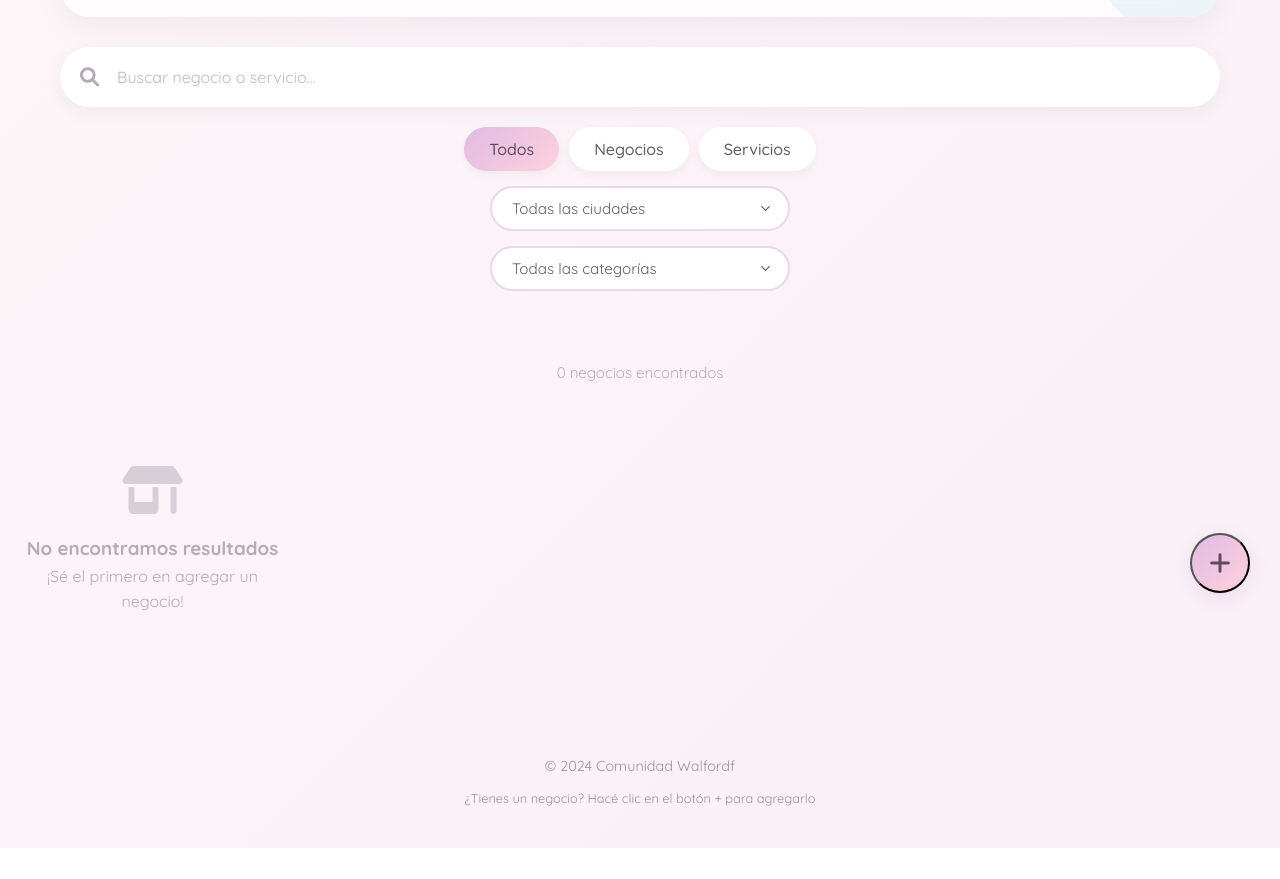
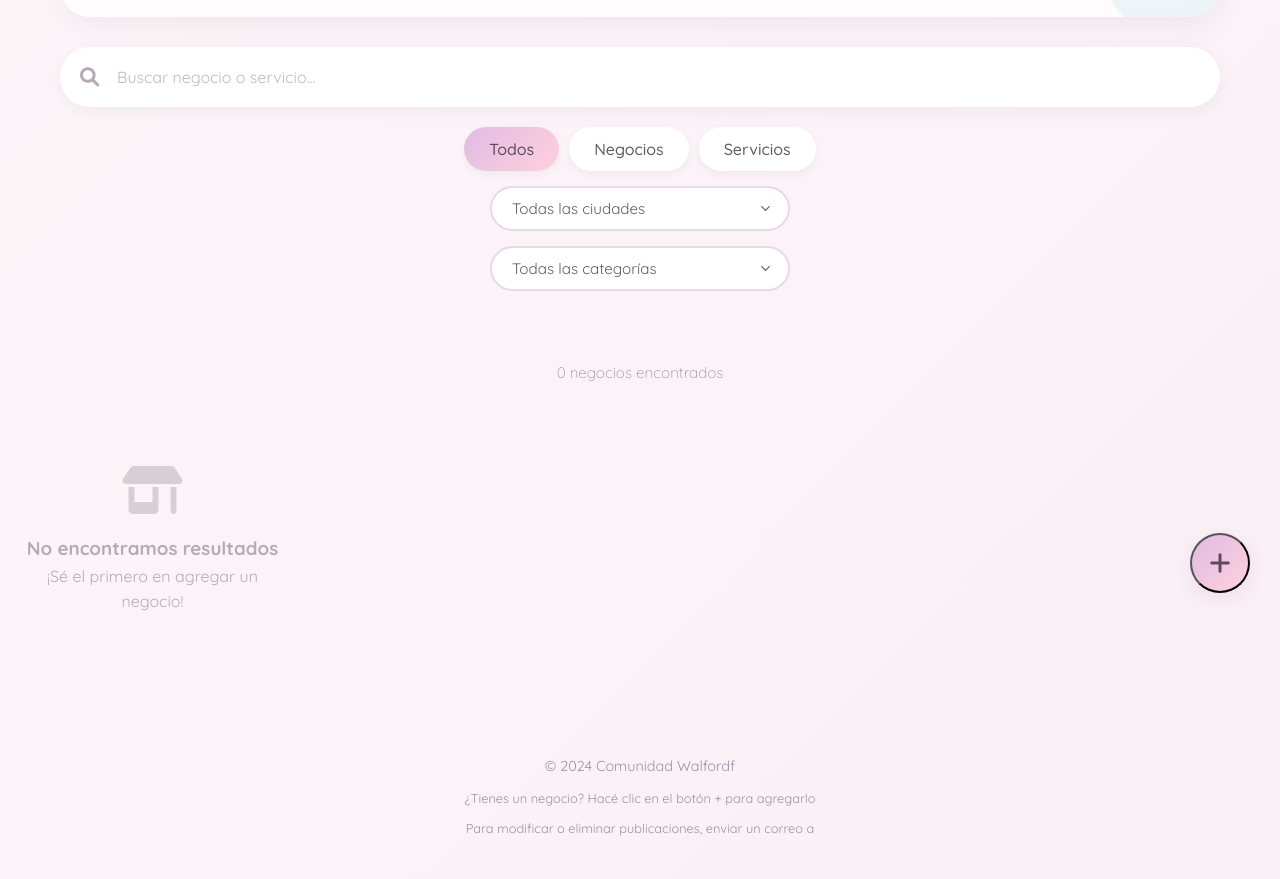
Before and after one commit to niospe/pizarronwaldorf, a plain HTML site: page index.html in a window 1280 px wide. Shown: the part 177-1056 px from the top of the page. Before the commit the page ends 1025 px from the top, so only its background shows below. Drawn offline with Linux system fonts and the light colour scheme; no server answers.

Commit message:
Correct email link in footer
Fix footer email link formatting.

```diff
--- a/index.html
+++ b/index.html
@@ -171,6 +171,7 @@
     <footer class="footer fade-in">
         <p>© 2024 Comunidad Walfordf</p>
         <p class="footer-small">¿Tienes un negocio? Hacé clic en el botón + para agregarlo</p>
+        <p class="footer-small">Para modificar o eliminar publicaciones, enviar un correo a <href="mailto:niospe@gmail.com"></p>
     </footer>
 
     <script src="script.js"></script>
```
